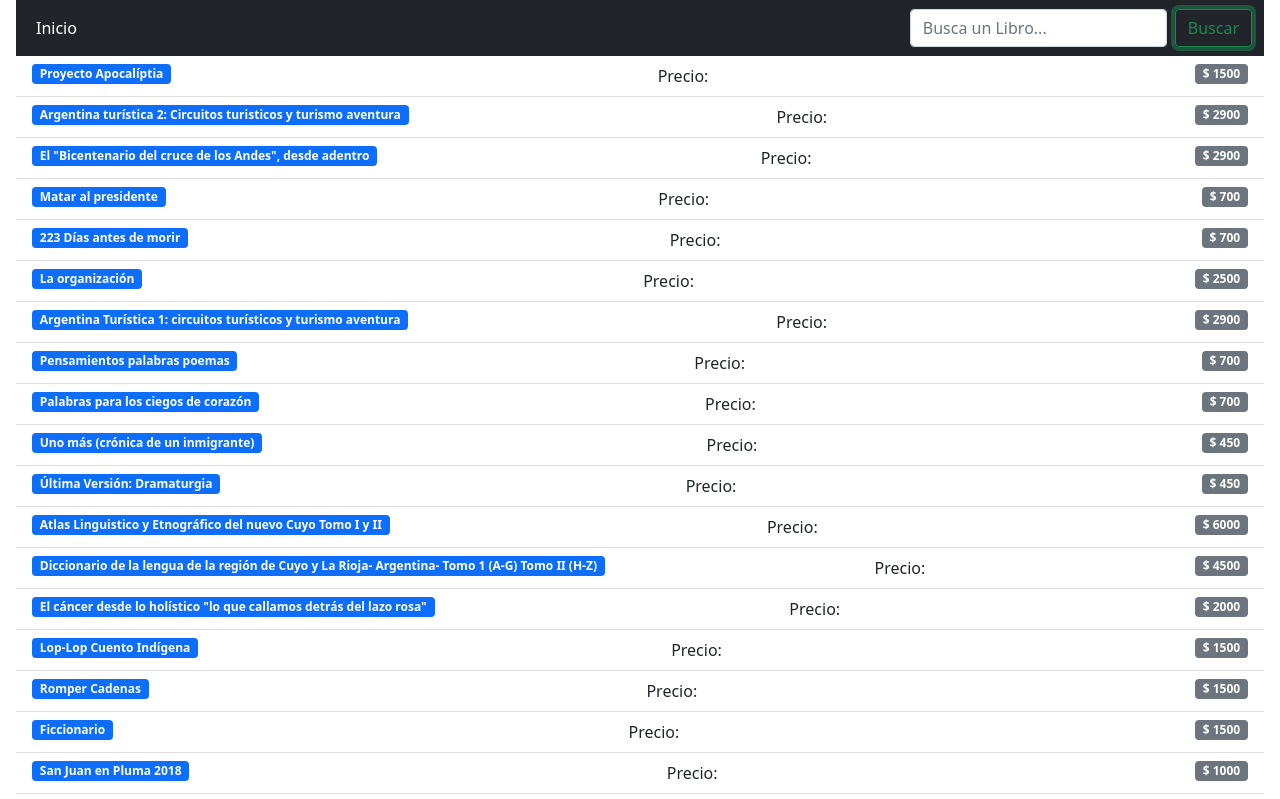
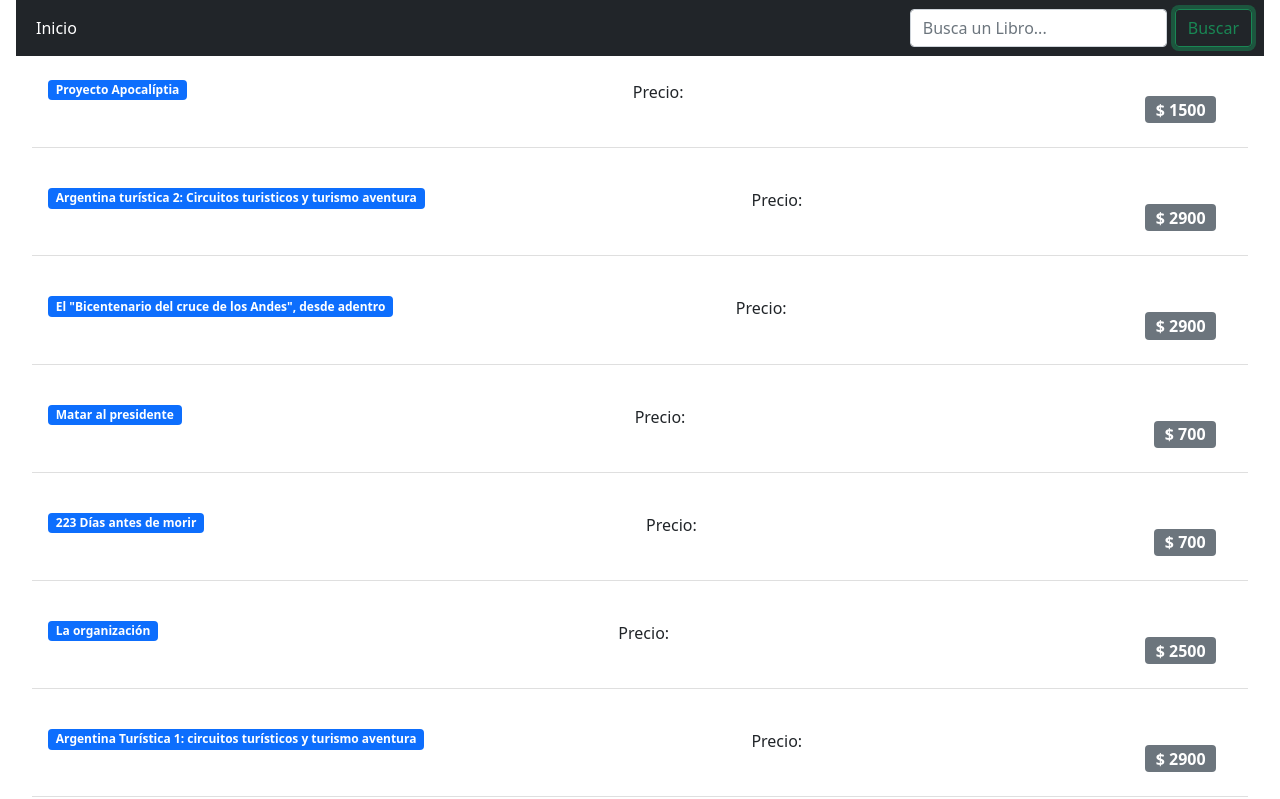
Before and after one commit to Antonio-David-Tejada-Villalon/catalog, a plain HTML site: page index.html in a window 1280 px wide. Both pictures are taken after a click on the button "Buscar". Shown: the top 799 px of the page. Drawn offline with nearby package versions, Linux system fonts and the light colour scheme.

Commit message:
fourth commit

```diff
--- a/js/main.js
+++ b/js/main.js
@@ -21,7 +21,7 @@ fetch('../books.json')
 		let name = x.TITULO.toLowerCase();
         console.log(name)
 		if(name.indexOf(text) !== -1){
-			result.innerHTML += `<a href="#${x.TITULO}" class="list-group-item d-flex justify-content-between align-items-start w-auto"> <span class="badge bg-primary sc1">${x.TITULO}</span> Precio: <span class="badge bg-secondary sc1">$ ${x.IMPORTE}</a>`
+			result.innerHTML += `<a href="#${x.TITULO}" class="list-group-item d-flex justify-content-between align-items-start sc1"> <span class="badge bg-primary">${x.TITULO}</span> Precio: <span class="badge bg-secondary sc1">$ ${x.IMPORTE}</a>`
 		}
 	}
 	if(result.innerHTML === ''){
--- a/styles.css
+++ b/styles.css
@@ -72,6 +72,11 @@ No media query for `xs` since this is the default in Bootstrap */
         grid-template-columns: 1fr;
         grid-gap: 1rem;
     }
+
+    .sc1{
+        font-size: 1rem;
+        margin: 1rem;
+    }
 }
 
 /* Medium devices (tablets, 768px and up) */
```
